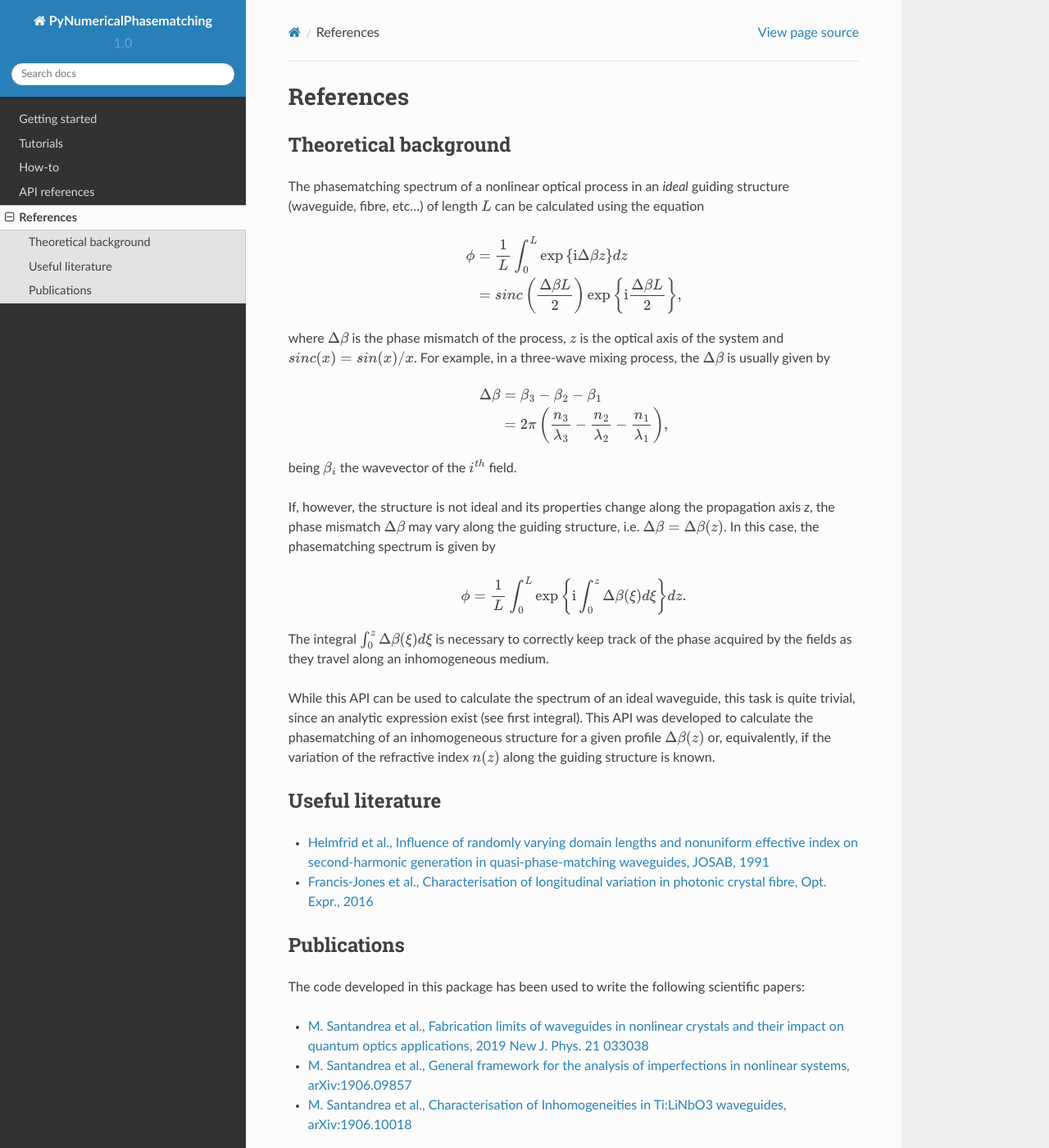
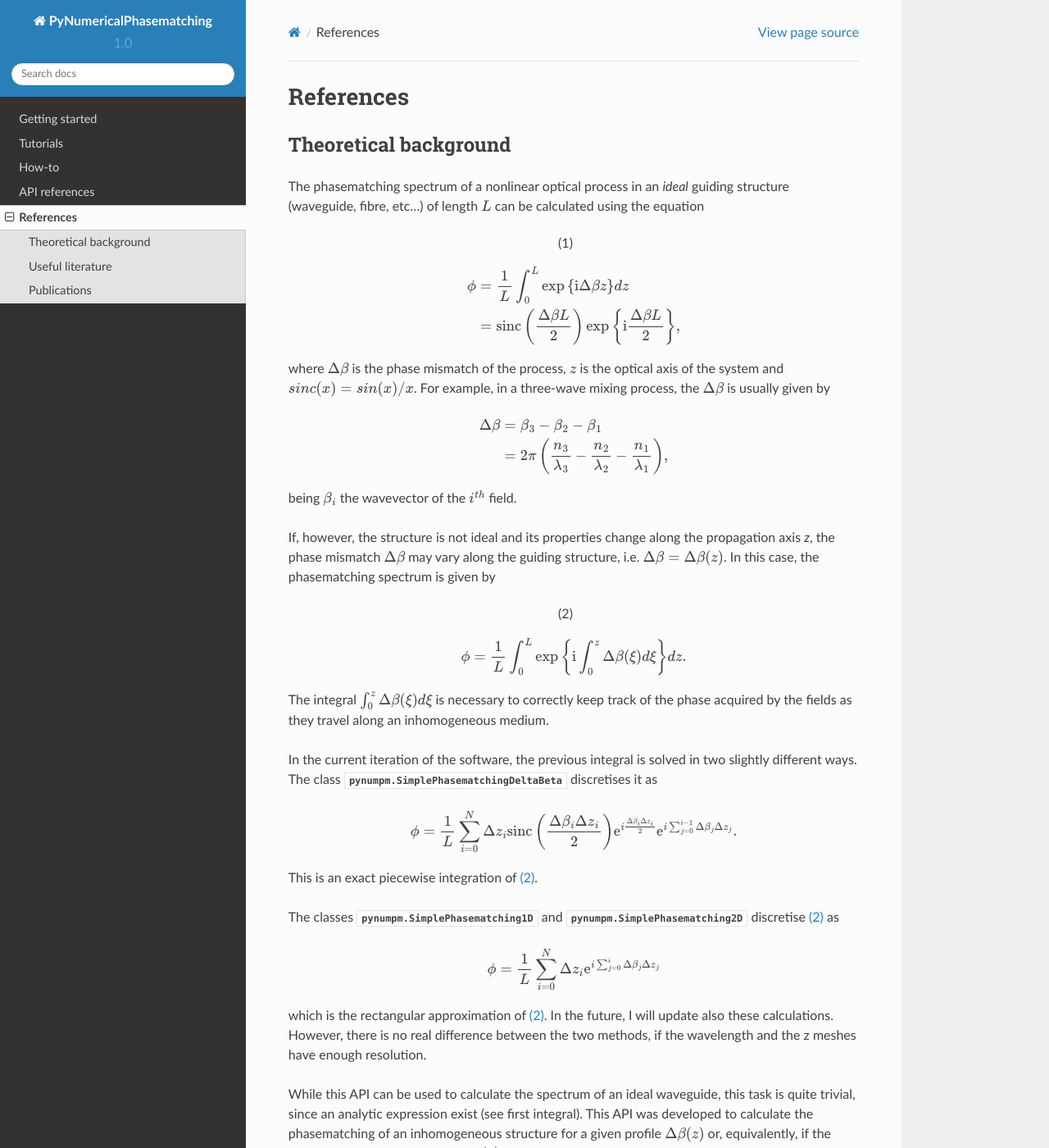
Before and after one commit to mattsantand/pynumericalphasematching, a Sphinx documentation site: the page built from doc/source/references.rst, in a window 1280 px wide and 1400 px high. Shown: the whole window at 82% size. Built offline with Sphinx 7.4.7 and the Read the Docs theme 2.0.0, drawn with Linux system fonts in a browser that asks for light colours.

Commit message:
Updated documentation

```diff
--- a/doc/source/references.rst
+++ b/doc/source/references.rst
@@ -8,9 +8,10 @@ The phasematching spectrum of a nonlinear optical process in an *ideal* guiding
 length :math:`L` can be calculated using the equation
 
 .. math::
+    :label: ideal_phasematching
 
     \phi &= \frac{1}{L}\int_0^L \exp\left\lbrace \mathrm{i}\Delta\beta z\right\rbrace dz\\
-    &= sinc\left(\frac{\Delta\beta L}{2}\right)\exp\left\lbrace \mathrm{i}\frac{\Delta\beta L}{2}\right\rbrace,
+    &= \mathrm{sinc}\left(\frac{\Delta\beta L}{2}\right)\exp\left\lbrace \mathrm{i}\frac{\Delta\beta L}{2}\right\rbrace,
 
 
 where :math:`\Delta\beta` is the phase mismatch of the process, :math:`z` is the optical axis of the system and
@@ -28,11 +29,33 @@ If, however, the structure is not ideal and its properties change along the prop
 In this case, the phasematching spectrum is given by
 
 .. math::
+    :label: real_phasematching
 
     \phi = \frac{1}{L}\int_0^L \exp\left\lbrace \mathrm{i} \int_0^z\Delta\beta(\xi)d\xi \right\rbrace dz.
 
+
 The integral :math:`\int_0^z\Delta\beta(\xi)d\xi` is necessary to correctly keep track of the phase acquired by the
 fields as they travel along an inhomogeneous medium.
+
+In the current iteration of the software, the previous integral is solved in two slightly different ways.
+The class :class:`pynumpm.SimplePhasematchingDeltaBeta` discretises it as
+
+.. math::
+
+    \phi = \frac{1}{L} \sum_{i=0}^{N} \Delta z_i \mathrm{sinc}\left(\frac{\Delta\beta_i \Delta z_i}{2}\right)
+    \mathrm{e}^{i\frac{\Delta\beta_i \Delta z_i}{2}}\mathrm{e}^{i \sum_{j=0}^{i-1} \Delta\beta_j\Delta z_j}.
+
+This is an exact piecewise integration of :eq:`real_phasematching`.
+
+The classes :class:`pynumpm.SimplePhasematching1D` and :class:`pynumpm.SimplePhasematching2D` discretise
+:eq:`real_phasematching` as
+
+.. math::
+
+    \phi = \frac{1}{L} \sum_{i=0}^{N} \Delta z_i \mathrm{e}^{i \sum_{j=0}^{i} \Delta\beta_j\Delta z_j}
+
+which is the rectangular approximation of :eq:`real_phasematching`. In the future, I will update also these calculations.
+However, there is no real difference between the two methods, if the wavelength and the z meshes have enough resolution.
 
 While this API can be used to calculate the spectrum of an ideal waveguide, this task is quite trivial, since an analytic
 expression exist (see first integral).
```
